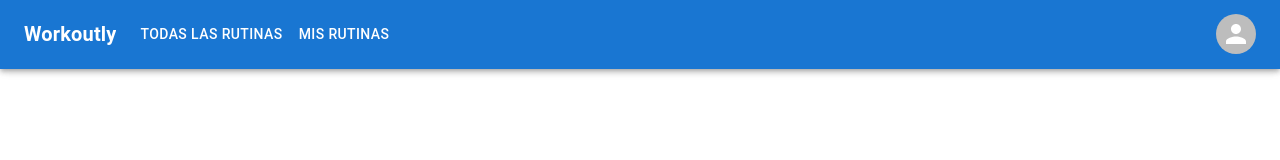
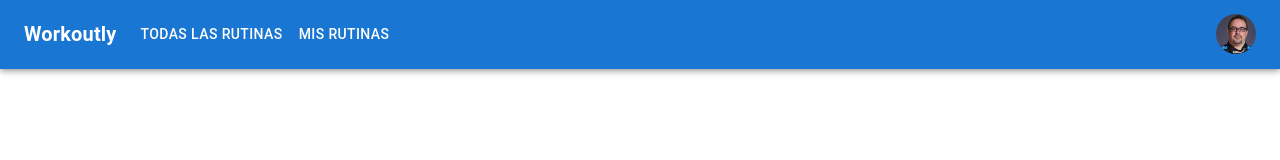
Before and after one commit to workoutly/workoutly-web, a Next.js app: page / in a window 1280 px wide. Shown: the top 160 px of the page. Built offline with nearby package versions, Linux system fonts and the light colour scheme.

Commit message:
navbar easter egg

```diff
--- a/components/Navbar.tsx
+++ b/components/Navbar.tsx
@@ -121,7 +121,7 @@ const Navbar = () => {
           <Box sx={{ flexGrow: 0 }}>
             <Tooltip title="Ajustes">
               <IconButton onClick={handleOpenUserMenu} sx={{ p: 0 }}>
-                <Avatar alt="" src="" />
+                <Avatar alt="" src="/nanoseco.png" />
               </IconButton>
             </Tooltip>
             <Menu
```
